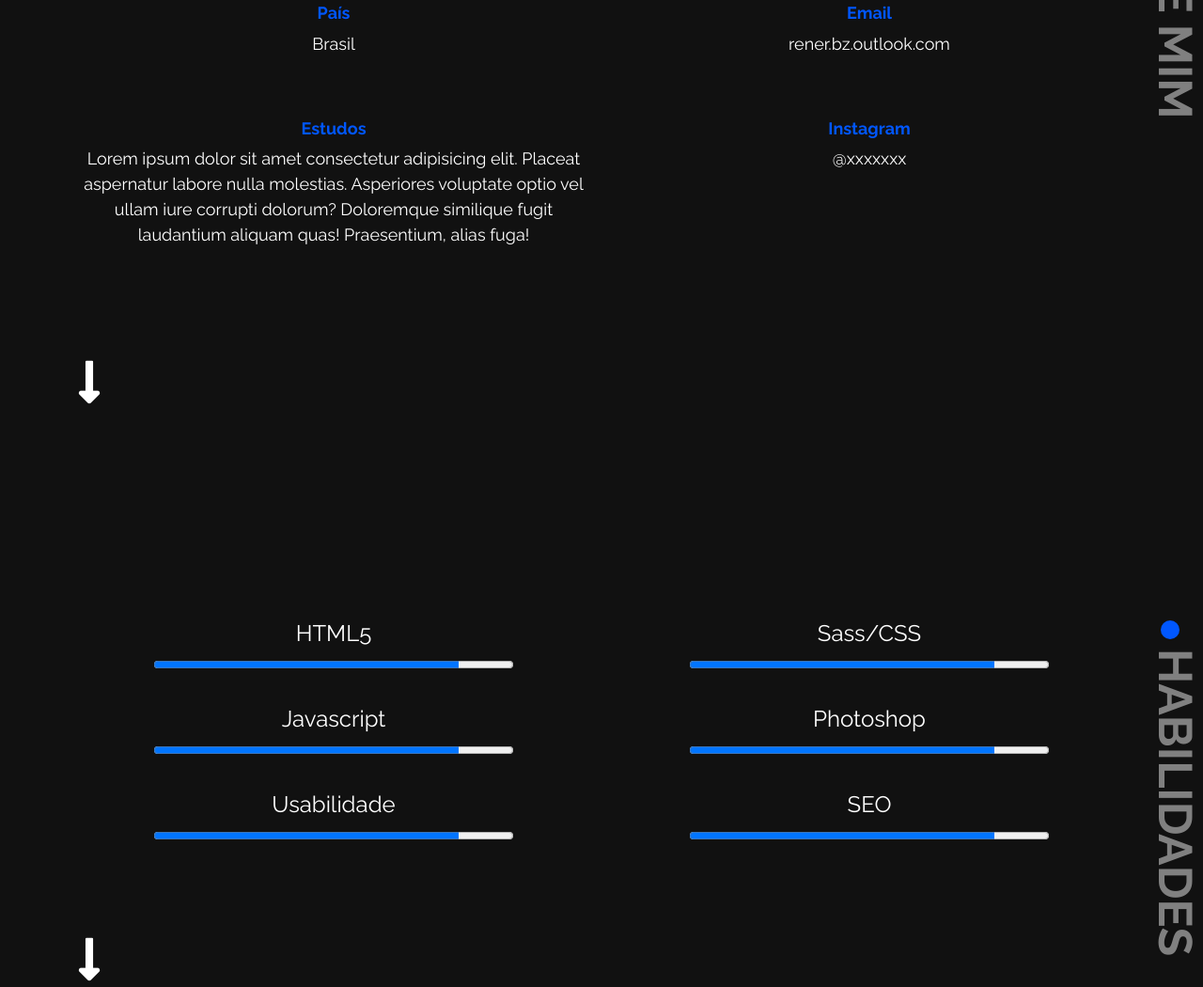
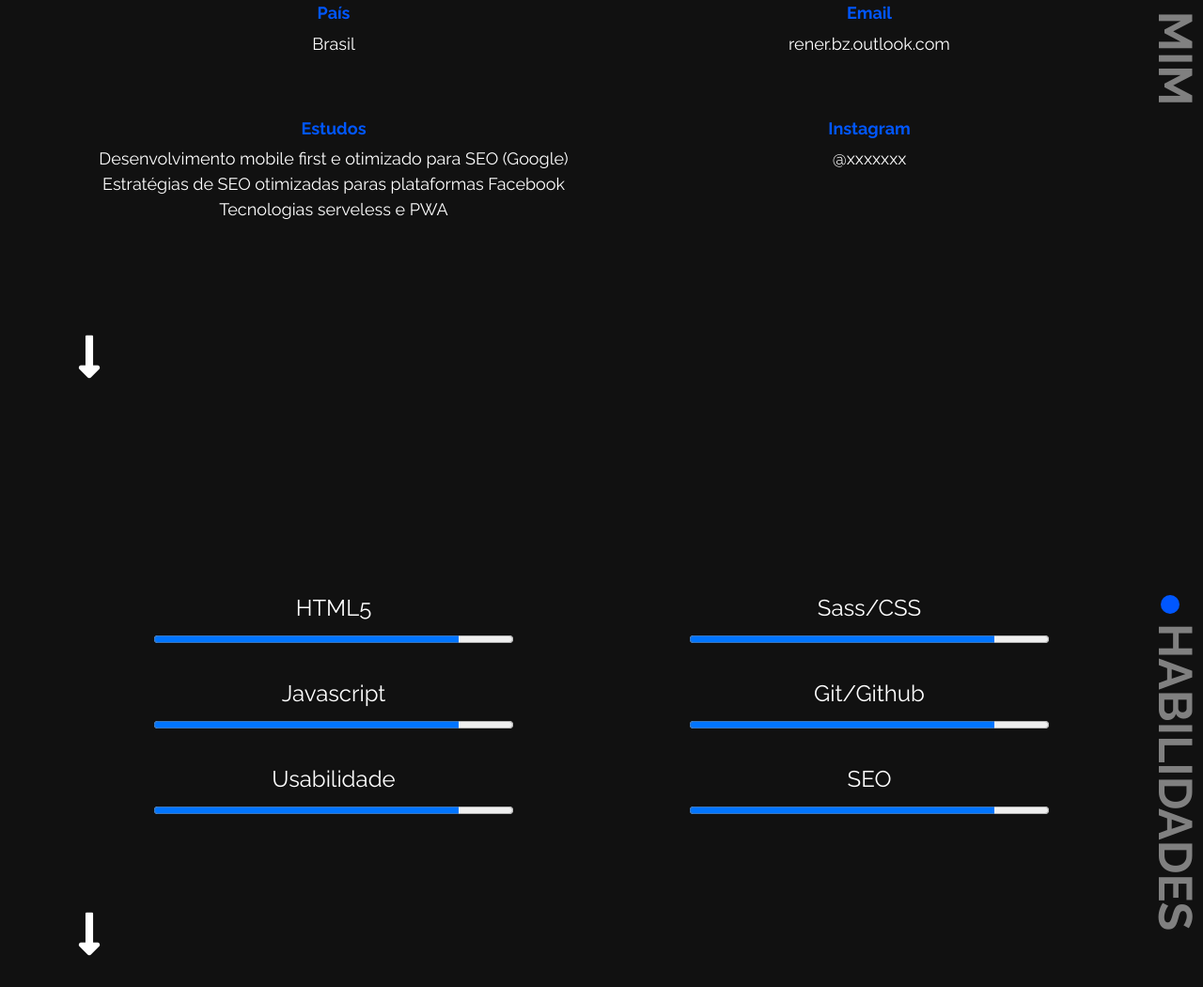
Before and after one commit to rener-bz/site, a plain HTML site: page index.html in a window 1280 px wide. Shown: the part 1263-2313 px from the top of the page at 94% size. Drawn offline with nearby package versions, Linux system fonts and the light colour scheme.

Commit message:
Add files via upload

```diff
--- a/index.html
+++ b/index.html
@@ -132,9 +132,9 @@
     </div>
     <div class="col-12 col-md-6 text-center homeSobre_box">
       <h4 class="homeSobre_boxSubtitle">Estudos</h4>
-      <p>Lorem ipsum dolor sit amet consectetur adipisicing elit. Placeat aspernatur labore nulla molestias.
-        Asperiores voluptate optio vel ullam iure corrupti dolorum?
-        Doloremque similique fugit laudantium aliquam quas! Praesentium, alias fuga!</p>
+      <p>Desenvolvimento mobile first e otimizado para SEO (Google) <br>
+        Estratégias de SEO otimizadas paras plataformas Facebook <br>
+      Tecnologias serveless e PWA</p>
     </div>
     <div class="col-12 col-md-6 text-center homeSobre_box">
       <h4 class="homeSobre_boxSubtitle">Instagram</h4>
@@ -162,7 +162,7 @@
         <progress value="85" max="100" class="homeHability_bar"></progress>
       </div>
       <div class="col-12 col-md-6 text-center homeHability_box">
-        <h4 class="homeHability_boxSubtitle">Photoshop</h4>
+        <h4 class="homeHability_boxSubtitle">Git/Github</h4>
         <progress value="85" max="100" class="homeHability_bar"></progress>
       </div>
       <div class="col-12 col-md-6 text-center homeHability_box">
@@ -237,7 +237,7 @@
           <i class="fas fa-envelope fa-3x homeContato_box"></i>
         </div>
         <div class="col-10">
-          <h4 class="homeContato_boxSubtitle">Ligue pra mim</h4>
+          <h4 class="homeContato_boxSubtitle">Me envie um Email</h4>
         <p>rener.bz&#46;outlook.com</p>
         </div>
         </div>
```
